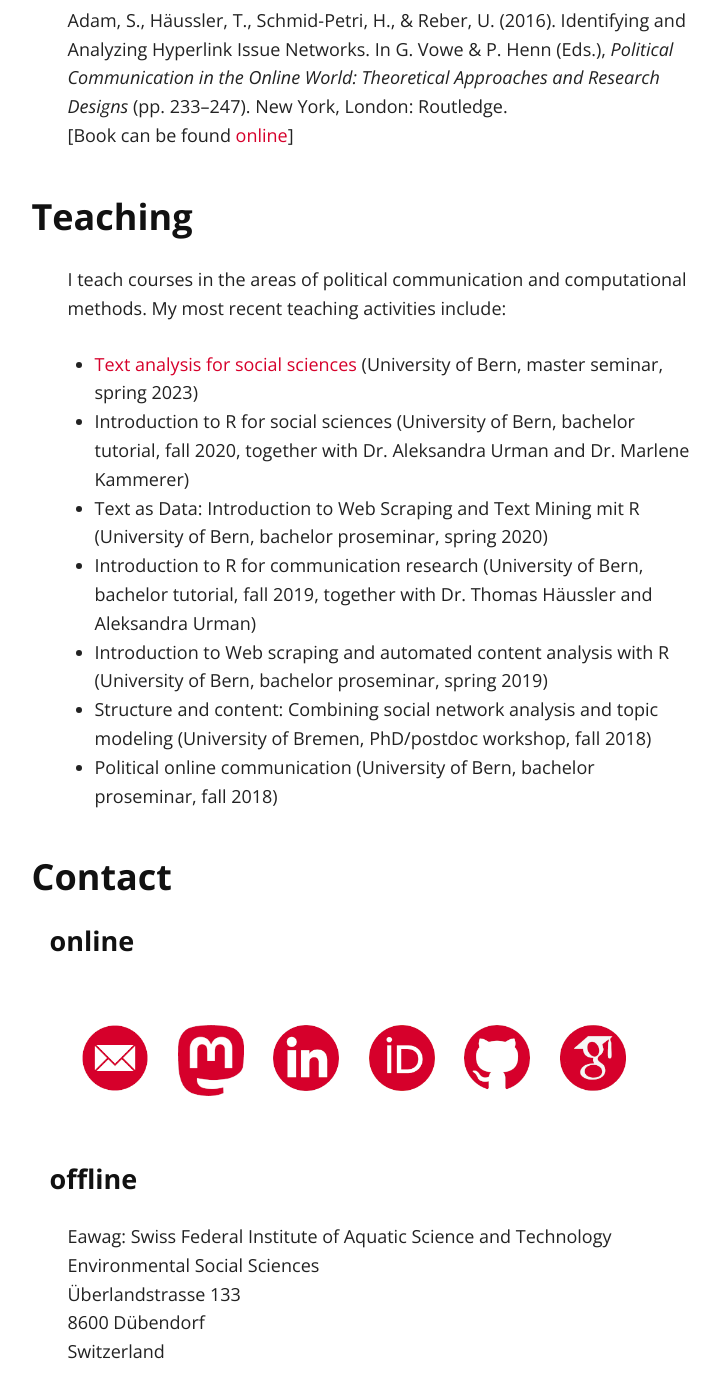
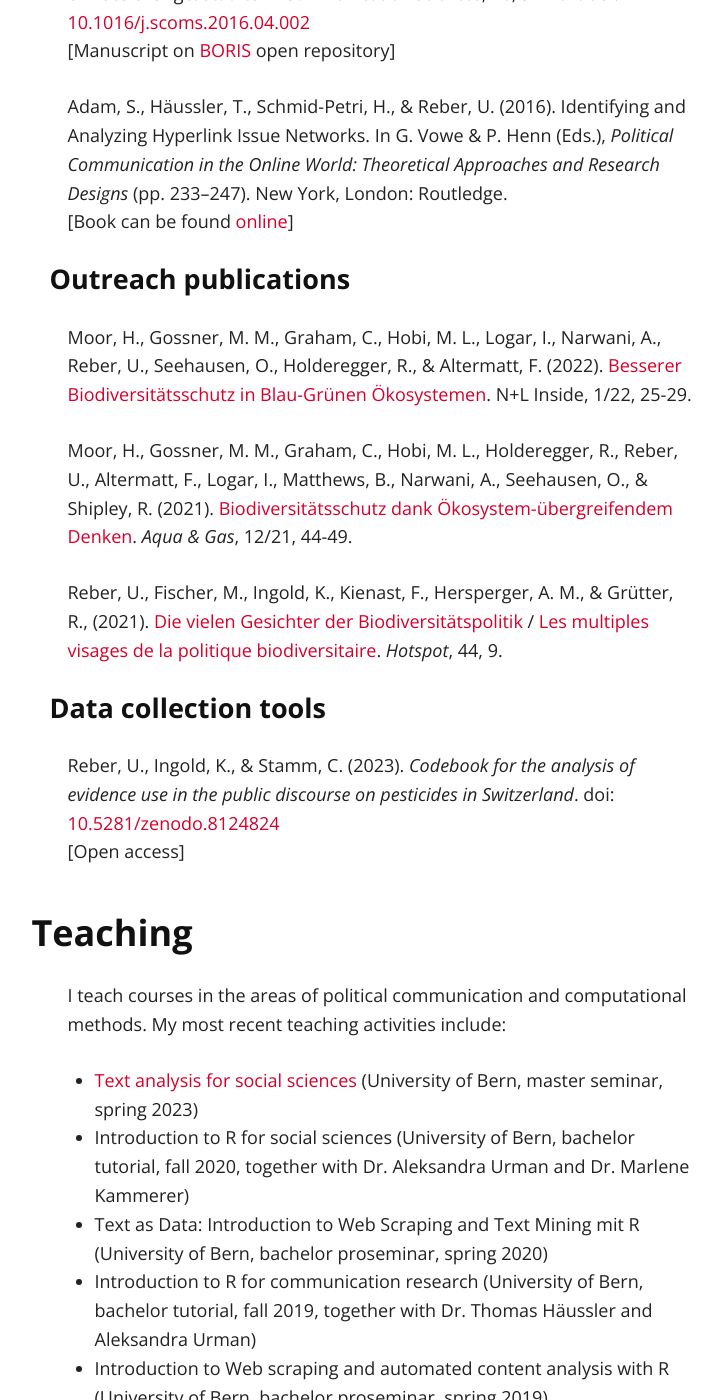
Before and after one commit to ureber/ureber.github.io, a Jekyll site: the page built from index.md, in a window 1280 px wide and 1400 px high, scrolled down 4806 px. Shown: the whole window, without its empty margins (260-982 px from the left). Built offline with Jekyll 4.4.1, drawn with Linux system fonts in a browser that asks for light colours; our own code applies the rules of GitHub Pages for plain Markdown files; some of the changed text lies outside the part shown.

Commit message:
Publications

```diff
--- a/index.md
+++ b/index.md
@@ -23,9 +23,13 @@
 
 In my dissertation <a href="https://boristheses.unibe.ch/2270/" target="_blank">World Wide Web? A closer look at the transnational online public discourse on climate change</a>, I examined whether the climate change issue produces transnationalized publics in different countries and searched for factors that can explain the patterns found. The project aimed to improve the understanding of how political discourses work in the digital society and to provide answers to current methodological challenges when it comes to the analysis of online discourses. The dissertation was part of the project <a href="https://www.ikmb.unibe.ch/research/researchprojects/finished_research_projects/abgeschlossene_forschungsprojekte/political_agenda_building_under_the_conditions_of_a_hybrid_media_system__a_comparison_across_countries_and_issues_2014_2017/index_eng.html" target="_blank">Political agenda-building under the conditions of a hybrid media system – a comparison across countries and issues</a>.
 
-I am member of the <a href="https://www.svpw-assp.ch/en/home/" target="_blank">Swiss Political Science Association (SPSA)</a> and the <a href="https://sgkm.ch/en/" target="_blank">Swiss Association of Communication and Media Research (SACM)</a>.
+I am member of the <a href="https://www.svpw-assp.ch/en/home/" target="_blank">Swiss Political Science Association (SPSA)</a>.
 
 ### <a name="publications"></a>Publications
+
+[Research publications](#research-publications) \| [Outreach publications](#outreach-publications) \| [Data collection tools](#data-collection-tools)
+
+#### <a name="research-publications"></a>Research publications
 
 Reber, U., Ingold, K., & Fischer, M., (2023). The role of actors' issue and sector specialization for policy integration in the parliamentary arena: an analysis of Swiss biodiversity policy using text as data. _Policy Sciences_. doi: <a href="https://doi.org/10.1007/s11077-022-09490-2" target="_blank">10.1007/s11077-022-09490-2</a><br>
 \[Open access, full replication data/code on <a href="https://doi.org/10.5281/zenodo.7341147" target="_blank">Zenodo</a>\]
@@ -66,11 +70,24 @@
 Adam, S., Häussler, T., Schmid-Petri, H., & Reber, U. (2016). Identifying and Analyzing Hyperlink Issue Networks. In G. Vowe & P. Henn (Eds.), _Political Communication in the Online World: Theoretical Approaches and Research Designs_ (pp. 233–247). New York, London: Routledge.<br>
 \[Book can be found <a href="http://ndl.ethernet.edu.et/bitstream/123456789/48695/1/40.pdf#page=250" target="_blank">online</a>\]
 
+#### <a name="outreach-publications"></a>Outreach publications
+
+Moor, H., Gossner, M. M., Graham, C., Hobi, M. L., Logar, I., Narwani, A., Reber, U., Seehausen, O., Holderegger, R., & Altermatt, F. (2022). <a href="/assets/Moor-et-al_2022_Besserer-Biodiversitätsschutz.pdf" target="_blank">Besserer Biodiversitätsschutz in Blau-Grünen Ökosystemen</a>. N+L Inside, 1/22, 25-29.
+
+Moor, H., Gossner, M. M., Graham, C., Hobi, M. L., Holderegger, R., Reber, U., Altermatt, F., Logar, I., Matthews, B., Narwani, A., Seehausen, O., & Shipley, R. (2021). <a href="/assets/Moor-et-al_2021_Biodiversitätsschutz-dank-Ökosystem-übergreifendem-Denken.pdf" target="_blank">Biodiversitätsschutz dank Ökosystem-übergreifendem Denken</a>. _Aqua & Gas_, 12/21, 44-49.
+
+Reber, U., Fischer, M., Ingold, K., Kienast, F., Hersperger, A. M., & Grütter, R., (2021). <a href="/assets/Reber-et-al_2021_Die-vielen-Gesicher-der-Biodiversitätspolitik.pdf" target="_blank">Die vielen Gesichter der Biodiversitätspolitik</a> / <a href="/assets/Reber- et-al_2021_Les-multiples-visages-de-la-politique-biodiversitaire.pdf" target="_blank">Les multiples visages de la politique biodiversitaire</a>. _Hotspot_, 44, 9.
+
+#### <a name="data-collection-tools"></a>Data collection tools
+
+Reber, U., Ingold, K., & Stamm, C. (2023). _Codebook for the analysis of evidence use in the public discourse on pesticides in Switzerland_. doi: <a href="https://doi.org/10.5281/zenodo.8124824" target="_blank">10.5281/zenodo.8124824</a><br>
+\[Open access\]
+
 ### <a name="teaching"></a>Teaching
 
 I teach courses in the areas of political communication and computational methods. My most recent teaching activities include:
 
-* [Text analysis for social sciences](/assets/2023-05-09_Textanalyse_Syllabus.pdf) (University of Bern, master seminar, spring 2023)
+* <a href="/assets/2023-05-09_Textanalyse_Syllabus.pdf" target="_blank">Text analysis for social sciences</a> (University of Bern, master seminar, spring 2023)
 * Introduction to R for social sciences (University of Bern, bachelor tutorial, fall 2020, together with Dr. Aleksandra Urman and Dr. Marlene Kammerer)
 * Text as Data: Introduction to Web Scraping and Text Mining mit R (University of Bern, bachelor proseminar, spring 2020)
 * Introduction to R for communication research (University of Bern, bachelor tutorial, fall 2019, together with Dr. Thomas Häussler and Aleksandra Urman)
@@ -113,4 +130,4 @@
 
 <hr>
 
-<cred>© 2022 Ueli Reber. Design by <a href="https://jekyllrb.com/" target="_blank">Jekyll</a> and <a href="https://github.com/adueck/good-clean-read" target="_blank">Good Clean Read</a></cred>
+<cred>© 2023 Ueli Reber. Design by <a href="https://jekyllrb.com/" target="_blank">Jekyll</a> and <a href="https://github.com/adueck/good-clean-read" target="_blank">Good Clean Read</a></cred>
```
Also changed, not shown: other parts of index.md (+1 -1 lines), 4 other files.
